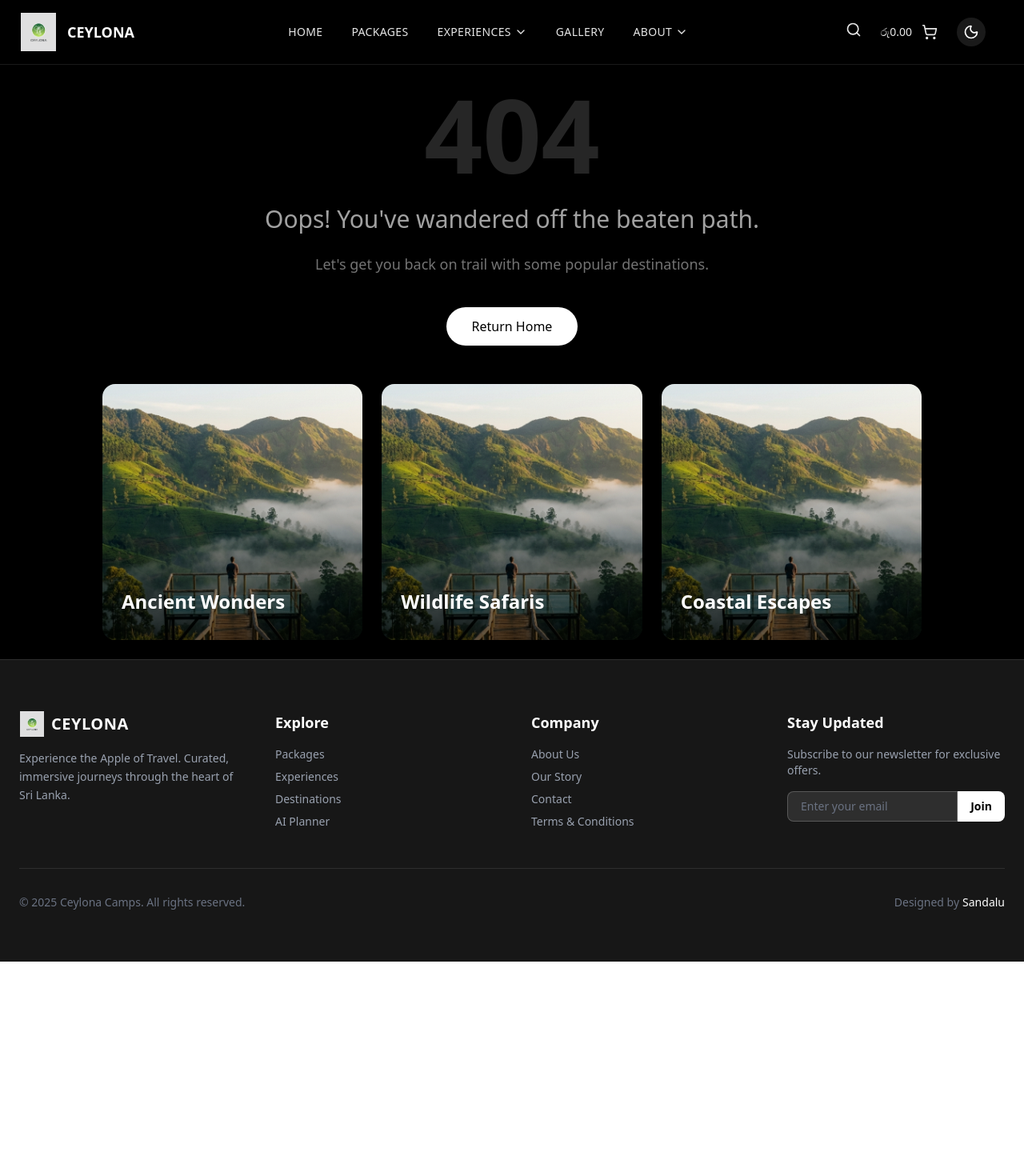
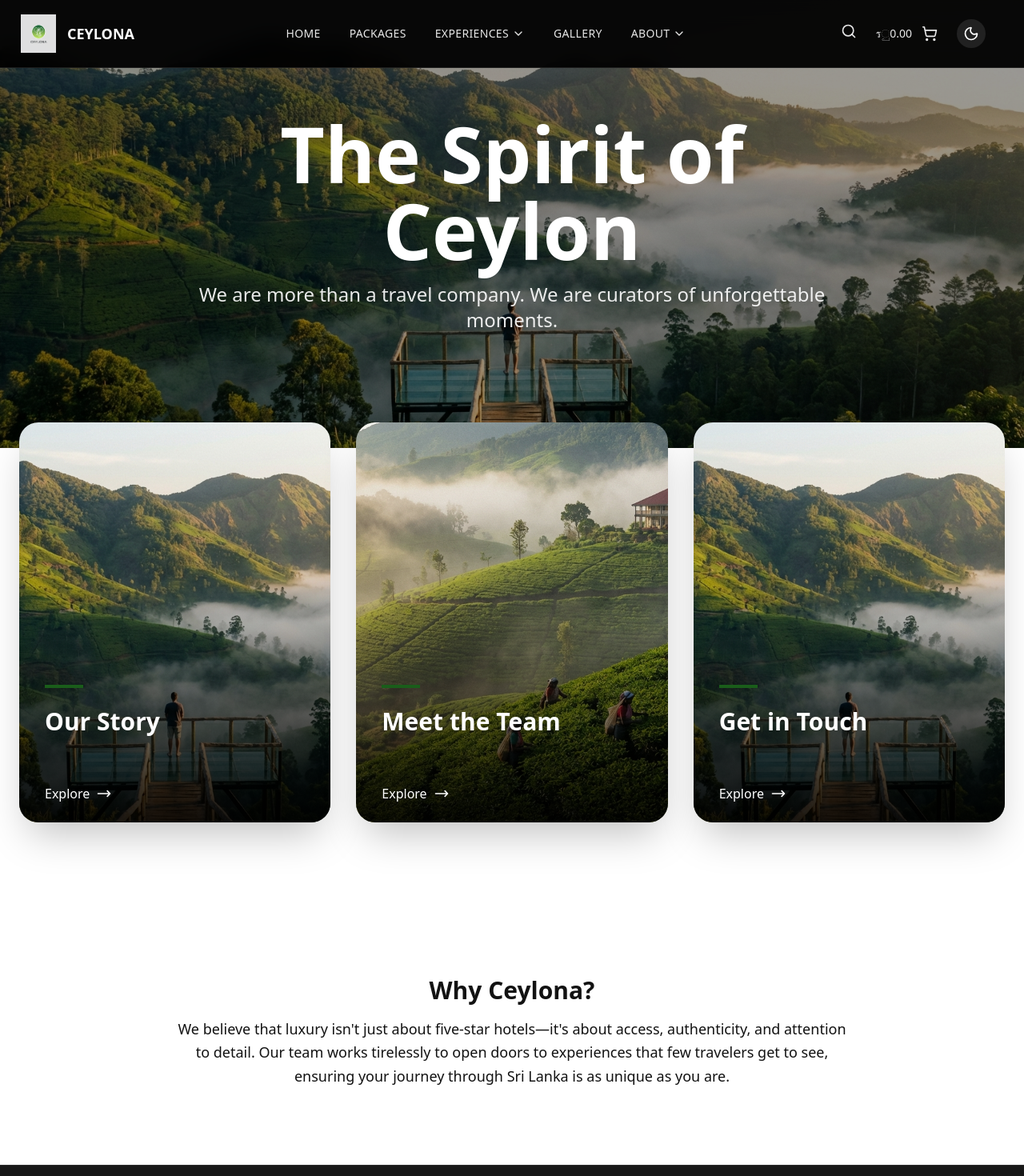
Before and after one commit to Sandalu-Xe/ceylona, a Next.js app: page /about in a window 1280 px wide. Before the commit this address had no page. Shown: the top 1470 px of the page at 80% size. Before the commit the page ends 1202 px from the top, so only its background shows below. Built offline with nearby package versions, Linux system fonts and the light colour scheme.

Commit message:
done about page

```diff
--- /dev/null
+++ b/app/about/page.tsx
@@ -0,0 +1,94 @@
+import Link from "next/link";
+import Image from "next/image";
+
+export default function AboutPage() {
+    const sections = [
+        {
+            title: "Our Story",
+            description: "The journey that started it all.",
+            image: "/images/experiences/sigiriya.jpg",
+            href: "/about/story",
+        },
+        {
+            title: "Meet the Team",
+            description: "The experts behind your experience.",
+            image: "/images/tea.png",
+            href: "/about/team",
+        },
+        {
+            title: "Get in Touch",
+            description: "Start planning your adventure.",
+            image: "/images/hero-bg.png",
+            href: "/about/contact",
+        },
+    ];
+
+    return (
+        <main className="min-h-screen bg-background">
+            {/* Hero Section */}
+            <section className="relative h-[70vh] flex items-center justify-center overflow-hidden">
+                <Image
+                    src="/images/hero-bg.png"
+                    alt="About Ceylona"
+                    fill
+                    className="object-cover"
+                    priority
+                />
+                <div className="absolute inset-0 bg-black/40" />
+                <div className="relative z-10 text-center space-y-6 px-6 max-w-4xl mx-auto">
+                    <h1 className="text-6xl md:text-8xl font-bold text-white mb-4">
+                        The Spirit of Ceylon
+                    </h1>
+                    <p className="text-xl md:text-2xl text-white/90 font-light">
+                        We are more than a travel company. We are curators of unforgettable moments.
+                    </p>
+                </div>
+            </section>
+
+            {/* Navigation Grid */}
+            <section className="max-w-7xl mx-auto px-6 py-24 -mt-32 relative z-20">
+                <div className="grid grid-cols-1 md:grid-cols-3 gap-8">
+                    {sections.map((section, index) => (
+                        <Link
+                            key={index}
+                            href={section.href}
+                            className="group relative h-[500px] rounded-3xl overflow-hidden shadow-2xl block"
+                        >
+                            <Image
+                                src={section.image}
+                                alt={section.title}
+                                fill
+                                className="object-cover transition-transform duration-700 group-hover:scale-110"
+                            />
+                            <div className="absolute inset-0 bg-gradient-to-t from-black/90 via-black/20 to-transparent group-hover:opacity-90 transition-opacity duration-500" />
+
+                            <div className="absolute bottom-0 left-0 p-8 w-full transform translate-y-2 group-hover:translate-y-0 transition-transform duration-500">
+                                <div className="h-1 w-12 bg-primary mb-6" />
+                                <h2 className="text-3xl font-bold text-white mb-2">
+                                    {section.title}
+                                </h2>
+                                <p className="text-white/80 text-lg mb-6 opacity-0 group-hover:opacity-100 transition-opacity duration-500 delay-100">
+                                    {section.description}
+                                </p>
+                                <div className="flex items-center text-white font-medium group-hover:text-primary transition-colors">
+                                    <span>Explore</span>
+                                    <svg className="w-5 h-5 ml-2 transform group-hover:translate-x-2 transition-transform" fill="none" stroke="currentColor" viewBox="0 0 24 24"><path strokeLinecap="round" strokeLinejoin="round" strokeWidth="2" d="M17 8l4 4m0 0l-4 4m4-4H3" /></svg>
+                                </div>
+                            </div>
+                        </Link>
+                    ))}
+                </div>
+            </section>
+
+            {/* Values Section */}
+            <section className="py-24 px-6 text-center max-w-4xl mx-auto">
+                <div className="space-y-4">
+                    <h2 className="text-3xl font-bold text-foreground">Why Ceylona?</h2>
+                    <p className="text-muted-foreground text-lg leading-relaxed">
+                        We believe that luxury isn't just about five-star hotels—it's about access, authenticity, and attention to detail. Our team works tirelessly to open doors to experiences that few travelers get to see, ensuring your journey through Sri Lanka is as unique as you are.
+                    </p>
+                </div>
+            </section>
+        </main>
+    );
+}
--- a/components/navigation/navbar.tsx
+++ b/components/navigation/navbar.tsx
@@ -10,7 +10,8 @@ interface NavItem {
     label: string;
     href: string;
     hasDropdown?: boolean;
-    dropdownItems?: { label: string; href: string }[];
+    dropdownImage?: string;
+    dropdownItems?: { label: string; href: string; description: string }[];
 }
 
 const navItems: NavItem[] = [
@@ -20,11 +21,12 @@ const navItems: NavItem[] = [
         label: 'EXPERIENCES',
         href: '/experiences',
         hasDropdown: true,
+        dropdownImage: '/images/experiences/yala.jpg',
         dropdownItems: [
-            { label: 'Adventure', href: '/experiences/adventure' },
-            { label: 'Cultural', href: '/experiences/cultural' },
-            { label: 'Wildlife', href: '/experiences/wildlife' },
-            { label: 'Beach & Relax', href: '/experiences/beach' },
+            { label: 'Adventure', href: '/experiences/adventure', description: 'Thrilling treks and expeditions.' },
+            { label: 'Cultural', href: '/experiences/cultural', description: 'Immerse in ancient heritage.' },
+            { label: 'Wildlife', href: '/experiences/wildlife', description: 'Safaris in the heart of nature.' },
+            { label: 'Beach & Relax', href: '/experiences/beach', description: 'Unwind on pristine coastlines.' },
         ],
     },
     { label: 'GALLERY', href: '/gallery' },
@@ -32,10 +34,11 @@ const navItems: NavItem[] = [
         label: 'ABOUT',
         href: '/about',
         hasDropdown: true,
+        dropdownImage: '/images/tea.png',
         dropdownItems: [
-            { label: 'Our Story', href: '/about/story' },
-            { label: 'Team', href: '/about/team' },
-            { label: 'Contact', href: '/about/contact' },
+            { label: 'Our Story', href: '/about/story', description: 'Redefining luxury travel in Sri Lanka.' },
+            { label: 'Team', href: '/about/team', description: 'Meet the curators behind your journey.' },
+            { label: 'Contact', href: '/about/contact', description: "Let's start planning your dream trip." },
         ],
     },
 ];
@@ -87,7 +90,7 @@ export default function Navbar() {
                             >
                                 <Link
                                     href={item.href}
-                                    className="text-white/90 hover:text-white text-sm font-medium tracking-wide transition-colors flex items-center space-x-1 group"
+                                    className="text-white/90 hover:text-white text-sm font-medium tracking-wide transition-colors flex items-center space-x-1 group py-4"
                                 >
                                     <span>{item.label}</span>
                                     {item.hasDropdown && (
@@ -96,21 +99,30 @@ export default function Navbar() {
                                                 }`}
                                         />
                                     )}
-                                    <span className="absolute bottom-0 left-0 w-0 h-0.5 bg-white transition-all group-hover:w-full" />
+                                    <span className="absolute bottom-3 left-0 w-0 h-0.5 bg-white transition-all group-hover:w-full" />
                                 </Link>
 
                                 {/* Dropdown Menu */}
                                 {item.hasDropdown && activeDropdown === item.label && (
-                                    <div className="absolute top-full left-0 mt-2 w-48 bg-black/95 backdrop-blur-md border border-white/10 rounded-lg shadow-xl overflow-hidden">
+                                    <div className="absolute top-full left-0 mt-2 w-72 bg-black/95 backdrop-blur-xl border border-white/10 rounded-2xl shadow-2xl overflow-hidden animate-in fade-in slide-in-from-top-2 duration-200">
+
+                                        {/* Links */}
+                                        <div className="p-4 space-y-1">
                                             {item.dropdownItems?.map((dropdownItem) => (
                                                 <Link
                                                     key={dropdownItem.label}
                                                     href={dropdownItem.href}
-                                                className="block px-4 py-3 text-white/80 hover:text-white hover:bg-white/10 text-sm transition-colors"
+                                                    className="block p-3 rounded-lg hover:bg-white/10 transition-colors group/item"
                                                 >
+                                                    <div className="font-semibold text-white group-hover/item:text-primary transition-colors text-sm">
                                                         {dropdownItem.label}
+                                                    </div>
+                                                    <div className="text-xs text-zinc-400 group-hover/item:text-zinc-300 mt-0.5 leading-snug">
+                                                        {dropdownItem.description}
+                                                    </div>
                                                 </Link>
                                             ))}
+                                        </div>
                                     </div>
                                 )}
                             </div>
@@ -148,7 +160,7 @@ export default function Navbar() {
                             className="flex items-center space-x-3 text-white/90 hover:text-white transition-colors group"
                         >
                             <span className="text-sm font-medium">
-                                රු{cartTotal.toFixed(2)}
+                                รු{cartTotal.toFixed(2)}
                             </span>
                             <div className="relative">
                                 <ShoppingCart className="w-5 h-5 transition-transform group-hover:scale-110" />
```
Lines whose indentation alone changed are shown as unchanged.
